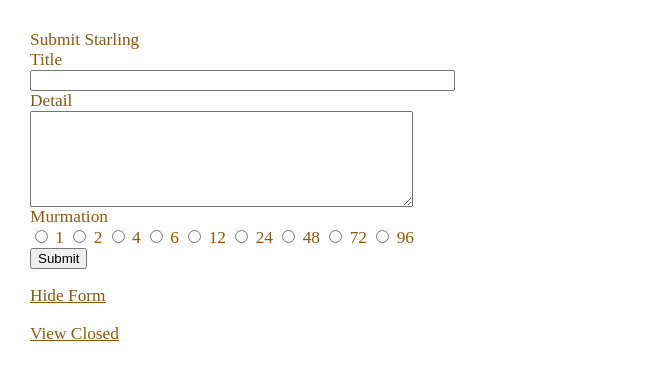
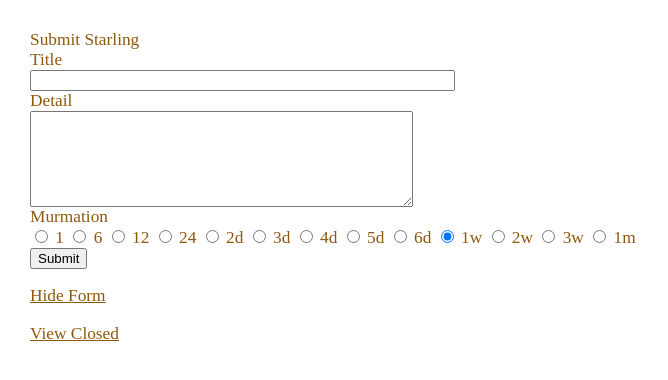
Before and after one commit to ashleyjr/website, a PHP site: page /starling/view.php?user=ashleyjr&submit in a window 1280 px wide. Shown: the top 380 px of the page, without its empty margins (0-668 px from the left). Run offline with PHP 8.4, Linux system fonts and the light colour scheme.

Commit message:
more radio buttons and default

```diff
--- a/starling/view.php
+++ b/starling/view.php
@@ -125,16 +125,20 @@
 				<label for="detail">Detail</label><br>
 				<textarea  name="detail" maxlength="1000" cols="45" rows="6"></textarea><br>
 				<label for="murmation">Murmation</label><br>
-				<input  type="radio" name="murmation" value="1"> 		1
-				<input  type="radio" name="murmation" value="2"> 	    2
-				<input  type="radio" name="murmation" value="4">	    4
-            			<input  type="radio" name="murmation" value="6">        6
-            			<input  type="radio" name="murmation" value="12">        12
-            			<input  type="radio" name="murmation" value="24">        24
-            			<input  type="radio" name="murmation" value="48">        48
-            			<input  type="radio" name="murmation" value="72">        72
-            			<input  type="radio" name="murmation" value="96">        96
-            			<br>
+            			<input  type="radio" name="murmation" value="1">                        1
+                     <input  type="radio" name="murmation" value="6">                        6
+                     <input  type="radio" name="murmation" value="12">                       12
+                     <input  type="radio" name="murmation" value="24">                       24
+            			<input  type="radio" name="murmation" value="48">                       2d
+            			<input  type="radio" name="murmation" value="72">                       3d
+            			<input  type="radio" name="murmation" value="96">                       4d
+                     <input  type="radio" name="murmation" value="120">                      5d
+                     <input  type="radio" name="murmation" value="148">                      6d
+                     <input  type="radio" name="murmation" value="172" checked="checked">    1w
+                     <input  type="radio" name="murmation" value="336">                      2w
+                     <input  type="radio" name="murmation" value="504">                      3w
+                     <input  type="radio" name="murmation" value="672">                      1m
+                     <br>
 				<input type="submit" value="Submit"><br>
   			</form>';
 
```
